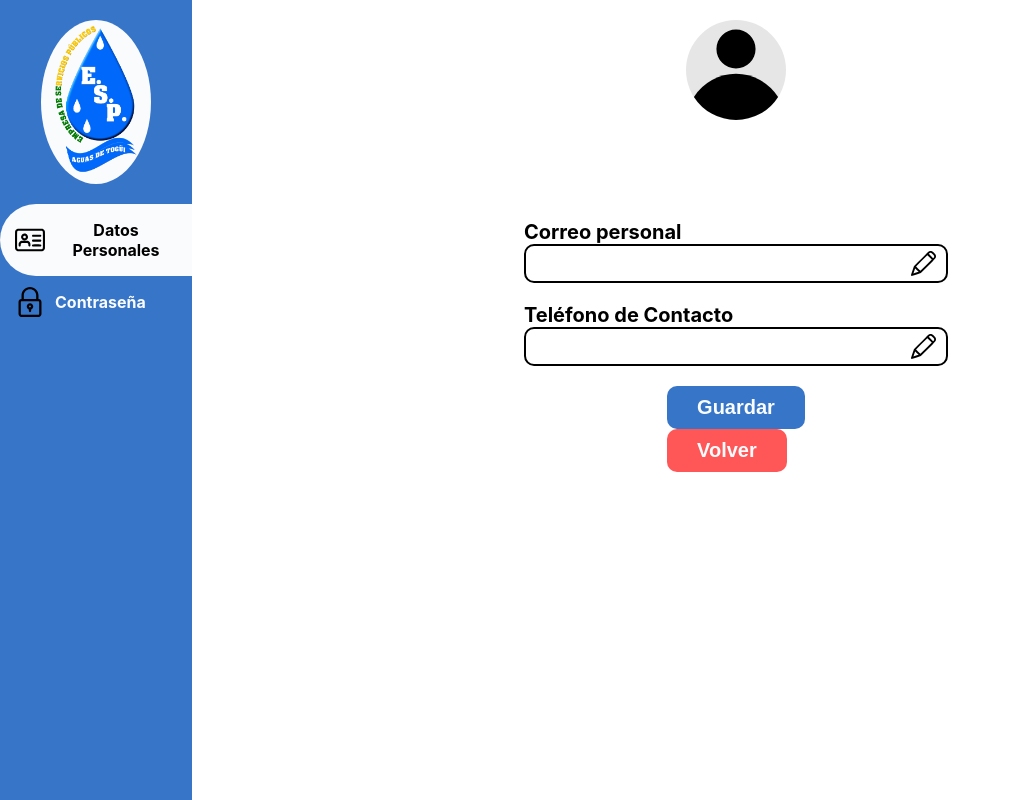
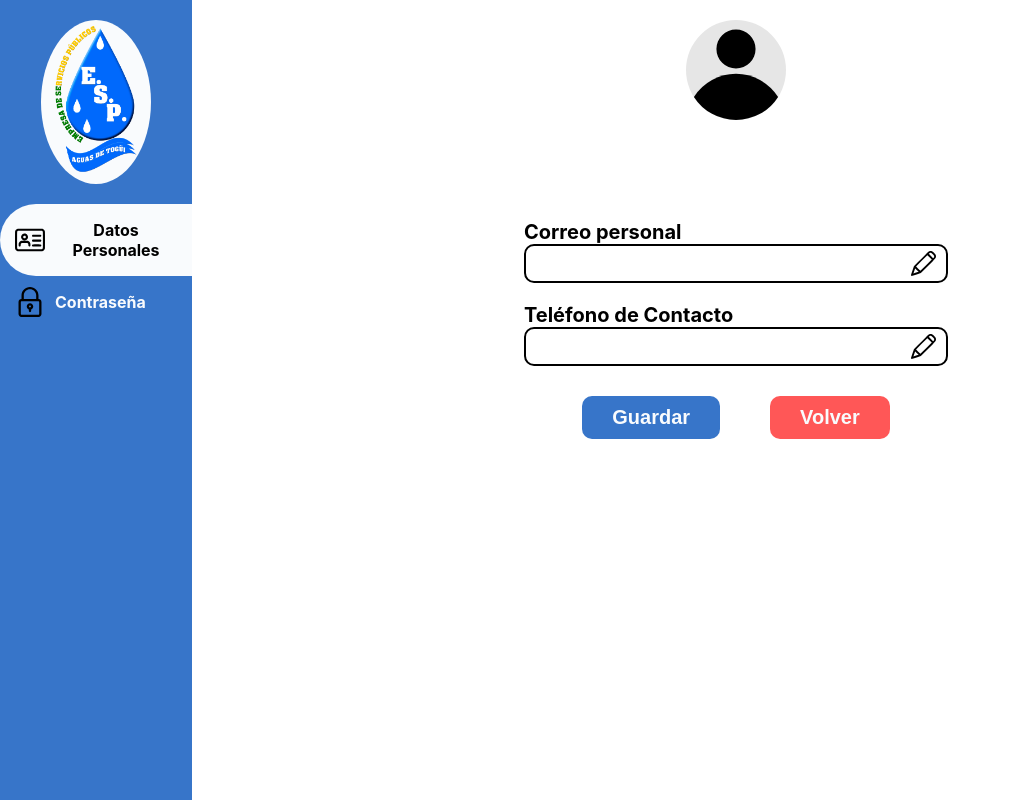
Before and after one commit to AndrewDelRio/FrontSistemaFacturacionATSAESP, a React (Create React App) app: page /setting/personal-dates in a window 1280 px wide. Shown: the whole page, without its empty margins (0-1011 px from the left). Built offline with nearby package versions, Linux system fonts and the light colour scheme.

Commit message:
Adding general Modifications

```diff
--- /dev/null
+++ b/src/components/ControlButton/ControlButton.css
@@ -0,0 +1,15 @@
+.control-button {
+    display: block;
+}
+
+.accept-button {
+    padding-block: 10px;
+    padding-inline: 30px;
+}
+
+.back-button {
+    background-color: var(--red);
+    padding-block: 10px;
+    padding-inline: 30px;
+    margin-left: 50px;
+}
--- /dev/null
+++ b/src/components/ControlButton/ControlButton.js
@@ -0,0 +1,13 @@
+import React from "react"
+import './ControlButton.css'
+
+const ControlButton = ({ titleAceptButton, titleBackButton, acceptFunction, backFunction }) => {
+    return (
+        <div className="control-button">
+            <button className="accept-button" onClick={acceptFunction}>{titleAceptButton}</button>
+            <button className="back-button" onClick={backFunction}>{titleBackButton}</button>
+        </div>
+    )
+}
+
+export default ControlButton
--- a/src/components/LoginForm/LoginForm.js
+++ b/src/components/LoginForm/LoginForm.js
@@ -39,6 +39,7 @@ const LoginForm = ({ forgotPassword }) => {
                     sessionStorage.setItem('last_access_ip_address', res.data.message.last_access_ip_address)
                     sessionStorage.setItem('personal_email_user', res.data.message.personal_email_user)
                     sessionStorage.setItem('phone_number_user', res.data.message.phone_number_user)
+
                     sessionStorage.setItem('id_role', res.data.message.id_role)
                     const id_role = res.data.message.id_role;
                     switch (id_role) {
--- a/src/components/ModalActionPerformed/ModalActionPerformed.css
+++ b/src/components/ModalActionPerformed/ModalActionPerformed.css
@@ -21,6 +21,6 @@
 .cancel-modal-button {
     background-color: var(--red);
     padding-inline: 30px;
+    padding-block: 10px;
     margin-left: 10px;
-    padding-block: 10px;
 }
--- a/src/components/ModalEditPersonalData/ModalEditPersonalData.js
+++ b/src/components/ModalEditPersonalData/ModalEditPersonalData.js
@@ -3,6 +3,7 @@ import styled from "styled-components"
 import "./ModalEditPersonalData.css"
 
 export function ModalEditPersonalData({ state, title, inputType, acceptFunction }) {
+
     return (
         <div>
             {state &&
--- a/src/pages/ChangePasswordWindow/ChangePasswordWindow.css
+++ b/src/pages/ChangePasswordWindow/ChangePasswordWindow.css
@@ -54,3 +54,7 @@
     padding-block: 5px;
     padding-inline: 10px;
 }
+
+.control-button {
+    margin-top: 10px;
+}
--- a/src/pages/ChangePasswordWindow/ChangePasswordWindow.js
+++ b/src/pages/ChangePasswordWindow/ChangePasswordWindow.js
@@ -1,19 +1,48 @@
 import React from "react";
+import { useState } from "react";
 import { useNavigate } from "react-router-dom";
-import backIcon from "../../assets/images/back.svg"
 import userProfileIcon from "../../assets/images/userProfile.svg"
+import { ModalActionPerformed } from "../../components/ModalActionPerformed/ModalActionPerformed";
+import ControlButton from "../../components/ControlButton/ControlButton"
+import infoIcon from "../../assets/images/warning.svg"
 import "./ChangePasswordWindow.css"
 
 export default function ChangePasswordWindow() {
     const navigate = useNavigate()
 
-    const handleClickAdmin = () => {
-        navigate('/admin')
+    const backConfirmation = () => {
+        const role = sessionStorage.getItem('id_role');
+        switch (role) {
+            case "1":
+                navigate('/manager');
+                break;
+            case "2":
+                navigate('/secretary');
+                break;
+            case "3":
+                navigate('/flume');
+                break;
+            case "4":
+                navigate('/admin');
+                break;
+            default:
+                navigate('*')
+                break;
+        }
     }
+
+    const handleClickBackButton = () => {
+        changeModalbackToPage(!modalStateBack);
+    }
+
+    const acceptSaveInformation = () => {
+
+    }
+
+    const [modalStateBack, changeModalbackToPage] = useState(false);
 
     return (
         <div className="change-password-window">
-            <input type="image" alt="" src={backIcon} width={40} onClick={handleClickAdmin} className="button-back" />
             <img alt="" src={userProfileIcon} width={100} className="user-profile-icon" />
             <p>Cambiar contraseña</p>
             <div className="change-password-container">
@@ -30,6 +59,22 @@ export default function ChangePasswordWindow() {
                     <input type="password" />
                 </div>
             </div>
+            <div className="control-button">
+                <ControlButton
+                    titleAceptButton={"Guardar"}
+                    titleBackButton={"Volver"}
+                    acceptFunction={() => { acceptSaveInformation() }}
+                    backFunction={() => { changeModalbackToPage(!modalStateBack) }}
+                />
+            </div>
+            <ModalActionPerformed
+                img={infoIcon}
+                title={"¿Deseas salir?"}
+                message={"¡¡Se perderá toda la información sin guardar!!"}
+                state={modalStateBack}
+                accept={backConfirmation}
+                cancel={handleClickBackButton}
+            />
         </div>
     )
 }
--- a/src/pages/PersonalDataWindow/PersonalDataWindow.css
+++ b/src/pages/PersonalDataWindow/PersonalDataWindow.css
@@ -49,18 +49,3 @@
     margin: 0;
     font-size: var(--text-form-size);
 }
-
-.buttons-control {
-    display: block;
-}
-
-.accept-button {
-    padding-inline: 30px;
-    padding-block: 10px;
-}
-
-.back-button {
-    background-color: var(--red);
-    padding-inline: 30px;
-    padding-block: 10px;
-}
--- a/src/pages/PersonalDataWindow/PersonalDataWindow.js
+++ b/src/pages/PersonalDataWindow/PersonalDataWindow.js
@@ -6,6 +6,7 @@ import editIcon from "../../assets/images/edit.svg";
 import { ModalEditPersonalData } from "../../components/ModalEditPersonalData/ModalEditPersonalData";
 import { ModalActionPerformed } from "../../components/ModalActionPerformed/ModalActionPerformed";
 import infoIcon from "../../assets/images/warning.svg"
+import ControlButton from "../../components/ControlButton/ControlButton"
 import "./PersonalDataWindow.css";
 
 export default function PersonalDataWindow() {
@@ -45,6 +46,10 @@ export default function PersonalDataWindow() {
         changeModalbackToPage(!modalStateBack);
     }
 
+    const acceptSaveInformation = () => {
+
+    }
+
     const [modalStatePersonalEmail, changeModalStatePersonalEmail] = useState(false);
     const [modalStatePhoneNumber, changeModalStatePhone] = useState(false);
     const [modalStateBack, changeModalbackToPage] = useState(false);
@@ -80,8 +85,13 @@ export default function PersonalDataWindow() {
                     />
                 </div>
                 <div className="buttons-control">
-                    <button className="accept-button" >Guardar</button>
-                    <button className="back-button" onClick={() => changeModalbackToPage(!modalStateBack)}>Volver</button>
+                    <ControlButton
+                        titleAceptButton={"Guardar"}
+                        titleBackButton={"Volver"}
+                        acceptFunction={() => { acceptSaveInformation() }}
+                        backFunction={() => { changeModalbackToPage(!modalStateBack) }}
+                    />
+                </div>
                 <ModalActionPerformed
                     img={infoIcon}
                     title={"¿Deseas salir?"}
@@ -91,8 +101,6 @@ export default function PersonalDataWindow() {
                     cancel={handleClickBackButton}
                 />
             </div>
-
-            </div>
         </div>
     )
 }
```
Lines whose indentation alone changed are shown as unchanged.
